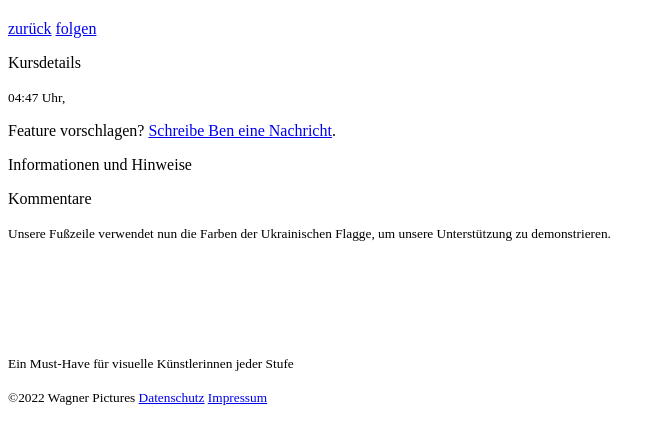
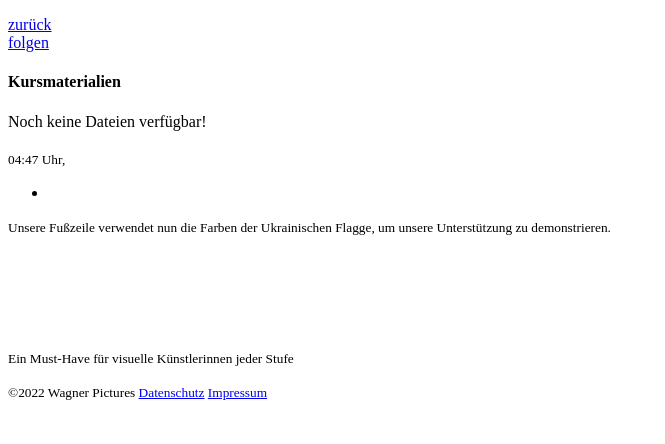
Before and after one commit to btinet/cinekolleg, a Symfony app: template templates/tutorial/show.html.twig in a window 1280 px wide. Shown: the part 78-522 px from the top of the page, without its empty margins (0-665 px from the left). Run offline with Twig, Linux system fonts and the light colour scheme; the template is opened without the code that fills it, so the values that code supplies are empty; some libraries are stand-ins or nearby versions.

Commit message:
update course details

```diff
--- a/templates/tutorial/show.html.twig
+++ b/templates/tutorial/show.html.twig
@@ -6,35 +6,45 @@
     {{ include('component/_navbar.html.twig') }}
     <section class="py-5" id="overview">
         <div class="container py-5">
-            <h1 class="text-center">{{ course.title }}</h1>
-            <h2 class="text-center mb-3 h5 section-lead">{{ course.subject }}</h2>
-                <a href="{{ path('tutorium_index') }}" class="btn btn-light btn-sm mb-3"><i class="bi bi-chevron-double-left me-2"></i>zurück</a>
+
+            <div class="row mb-5">
+                <div class="col-12 col-md-7 offset-md-5">
+                    <div class="d-flex justify-content-between align-items-center">
+                        <div>
+                            <a href="{{ path('tutorium_index') }}" class="btn btn-light btn-sm"><i class="bi bi-chevron-double-left me-2"></i>zurück</a>
                             {% if is_granted('ROLE_ADMIN') %}
                                 <a href="{{ ea_url()
                                     .setController('App\\Controller\\Admin\\CourseCrudController')
                                     .setAction('edit')
-                        .setEntityId(course.id) }}" class="btn btn-info btn-sm mb-3"><i class="bi bi-pen"></i></a>
+                                    .setEntityId(course.id) }}" class="btn btn-info btn-sm"><i class="bi bi-pen"></i></a>
                             {% endif %}
+                        </div>
+                        <div>
                             {% if course.users.contains(app.user) %}
-                <a href="{{ path('tutorium_subscribe',{id:course.id}) }}" class="btn btn-success btn-sm mb-3"><i class="bi bi-bell-fill me-2"></i>nicht folgen</a>
+                                <a href="{{ path('tutorium_subscribe',{id:course.id}) }}" class="btn btn-success btn-sm"><i class="bi bi-bell-fill me-2"></i>nicht folgen</a>
                             {% else %}
-                    <a href="{{ path('tutorium_subscribe',{id:course.id}) }}" class="btn btn-light btn-sm mb-3"><i class="bi bi-bell me-2"></i>folgen</a>
+                                <a href="{{ path('tutorium_subscribe',{id:course.id}) }}" class="btn btn-light btn-sm"><i class="bi bi-bell me-2"></i>folgen</a>
                             {% endif %}
-            <div class="row g-3">
-                <div class="col-12 col-md-7 order-3 order-md-1">
-                    <div class="card bord shadow-sm">
-                        <div class="card-header">
-                            <p class="section-title mb-0">Kursdetails</p>
-                        </div>
-                        <div class="card-body">
-                            <div class="d-flex flex-column justify-content-start">
-                                <small class="lead text-start text-nowrap">{{ course.time|date('H:i') }} Uhr, {{ course.date|ago }}</small>
-                                <small class="d-block text-start">{{ course.location }}</small>
                         </div>
                     </div>
-                        <div class="list-group list-group-flush">
+                </div>
+            </div>
+
+            <div class="row g-3 mb-3">
+                <div class="col-12 col-md-7 offset-md-5">
+                    <h1 class="text-center text-md-start">{{ course.title }}</h1>
+                    {% if course.document %}
+                        <img src="{{ vich_uploader_asset(course)|imagine_filter('course_index') }}" alt="Tutorium" class="img-fluid">
+                    {% endif %}
+                </div>
+            </div>
+
+            <div class="row">
+                <div class="col-12 col-md-5 order-last order-md-first">
+                    <div class="card card-body border-0 shadow-sm d-flex flex-column justify-content-start justify-content-md-end mb-3 sticky-md-top" style="top: 100px">
+                        <h4>Kursmaterialien</h4>
                         {% for file in course.lessonDocs %}
-                                <a href="{{ path('lesson_doc_download',{'id':file.id}) }}" class="list-group-item list-group-item-action d-flex flex-column" target="_blank">
+                            <a href="{{ path('lesson_doc_download',{'id':file.id}) }}" class="d-flex flex-column" target="_blank">
                                 <div class="d-flex justify-content-between align-items-center gap-3">
                                     <div class="d-flex justify-content-start align-items-center">
 
@@ -48,39 +58,29 @@
                                 </span>
                                 </div>
                             </a>
+                        {% else %}
+                            <span>Noch keine Dateien verfügbar!</span>
                         {% endfor %}
                     </div>
-                        <div class="card-footer">
-                            <p class="mb-0 small">Feature vorschlagen? <a href="mailto:bwagner@vapita.de" class="link-dark">Schreibe Ben eine Nachricht</a>.</p>
+                </div>
+                <div class="col-12 col-md-7">
+                    <div class="row g-3 row-cols-1">
+                        <h2 class="text-center text-md-start h5 section-lead">{{ course.subject }}</h2>
+                        <div>
+                            <div class="d-flex flex-column justify-content-start justify-content-md-end mb-3">
+                                <small class="opacity-50">{{ course.time|date('H:i') }} Uhr, {{ course.date|ago }}</small>
+                                <small class="d-block">{{ course.location }}</small>
                             </div>
                         </div>
-                </div>
-                <div class="col-12 col-md-5 order-2">
-                    <div class="card border-primary shadow-sm h-100">
-                        <div class="card-header">
-                            <p class="section-title mb-0">
-                                Informationen und Hinweise
-                            </p>
-                        </div>
-                        <div class="card-body">
-                                {{ course.description|raw }}
-                        </div>
-                    </div>
-                </div>
-                <div class="col-12 order-last">
-                    <div class="card shadow-sm">
-                        <div class="card-header">
-                            <p class="section-title mb-0">
-                                Kommentare
-                            </p>
-                        </div>
-                        <div class="card-body">
+                        <div>{{ course.description|raw }}</div>
+                        <div>
+                            <ul class="list-group list-group-flush">
+                                <li class="list-group-item bg-transparent">
                                     {{ form_start(comment_form) }}
                                     {{ form_end(comment_form) }}
-                        </div>
-                        <ul class="list-group list-group-flush">
+                                </li>
                                 {% for comment in course.courseComments %}
-                            <li class="list-group-item">
+                                    <li class="list-group-item bg-transparent">
                                         <div class="d-flex justify-content-between align-items-center">
                                             <b class="text-primary">{{ comment.user }}</b>
                                             <small>{{ comment.updated|ago }}</small>
@@ -89,6 +89,7 @@
                                         <p class="mb-0">{{ comment.content }}</p></li>
                                 {% endfor %}
                             </ul>
+                        </div>
                     </div>
                 </div>
             </div>
```
Also changed, not shown: 1 other file. Lines whose indentation alone changed are shown as unchanged.
